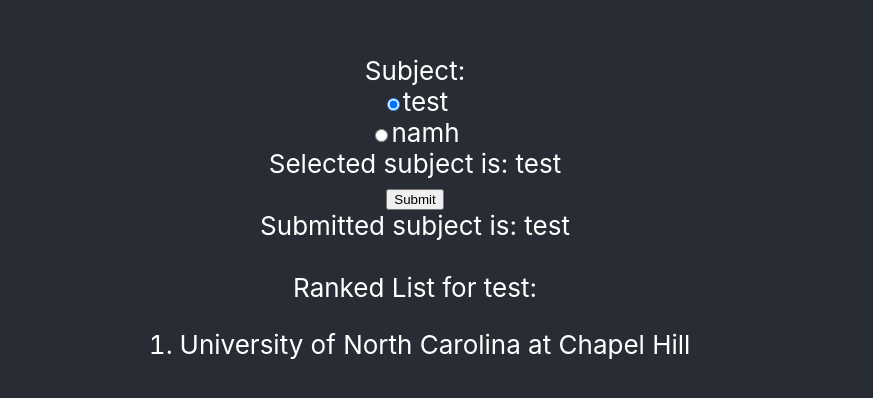
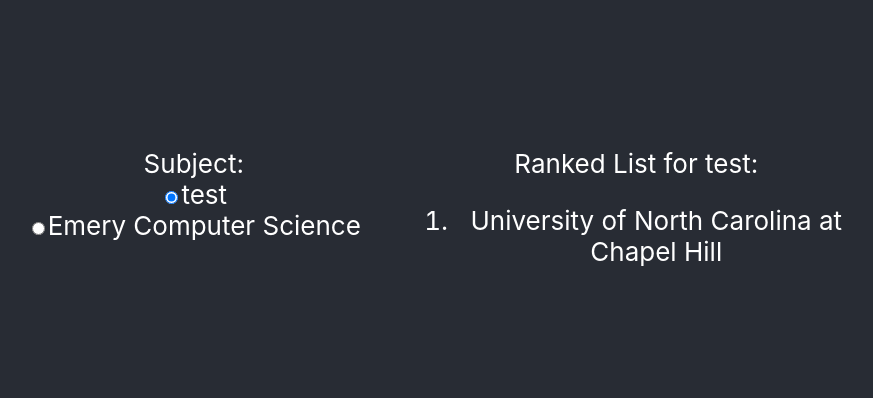
Before and after one commit to AlanChen4/StemRanked, a React (Create React App) app: page / in a window 1280 px wide. Shown: the part 180-578 px from the top of the page, without its empty margins (225-1098 px from the left). Built offline with nearby package versions, Linux system fonts and the light colour scheme.

Commit message:
cleaned up remaining React template stuff; restructured component dir tree

```diff
--- a/src/App.css
+++ b/src/App.css
@@ -1,16 +1,5 @@
 .App {
   text-align: center;
-}
-
-.App-logo {
-  height: 40vmin;
-  pointer-events: none;
-}
-
-@media (prefers-reduced-motion: no-preference) {
-  .App-logo {
-    animation: App-logo-spin infinite 20s linear;
-  }
 }
 
 .App-header {
@@ -23,16 +12,3 @@
   font-size: calc(10px + 2vmin);
   color: white;
 }
-
-.App-link {
-  color: #61dafb;
-}
-
-@keyframes App-logo-spin {
-  from {
-    transform: rotate(0deg);
-  }
-  to {
-    transform: rotate(360deg);
-  }
-}
--- a/src/App.js
+++ b/src/App.js
@@ -1,13 +1,13 @@
 import React from 'react';
 import './App.css';
-import InputForm from './InputForm';
+import RankingInputForm from './components/RankingInputForm';
 
 
 function App() {
   return (
     <div className="App">
       <header className="App-header">
-        <InputForm />
+        <RankingInputForm />
       </header>
     </div>
   );
--- /dev/null
+++ b/src/components/InputForm.css
@@ -0,0 +1,11 @@
+.Wrapper {
+    display: flex;
+}
+
+.Input {
+    flex: 1;
+}
+
+.Rankings {
+    flex: 1;
+}
--- a/src/InputForm.js
+++ b/src/components/RankingInputForm.js
@@ -1,22 +1,19 @@
 import React from 'react';
 import { useState, useEffect } from 'react';
-import rankings from './util/dataRanker';
+import rankings from '../util/dataRanker';
+import './InputForm.css';
 
-function InputForm() {
+
+function RankingInputForm() {
     const [selectedSubject, setSelectedSubject] = useState('test');
-    const [submittedSubject, setSubmittedSubject] = useState('test');
 
     const onSubjectChange = (event) => {
         setSelectedSubject(event.target.value);
     }
-    const formSubmit = (event) => {
-        event.preventDefault();
-        setSubmittedSubject(selectedSubject);
-    }
 
     return(
-      <div>
-        <form onSubmit={formSubmit}>
+      <div className="Wrapper">
+        <form className="Input">
           Subject:
           <br />
           <label>
@@ -32,28 +29,22 @@ function InputForm() {
           <label>
             <input
               type="radio"
-              value="namh"
-              checked={selectedSubject === "namh"}
+              value="Emery Computer Science"
+              checked={selectedSubject === "Emery Computer Science"}
               onChange={onSubjectChange}
             />
-            namh
+            Emery Computer Science
           </label>
-          <div>
-            Selected subject is: {selectedSubject}
-          </div>
-          <input type="submit" value="Submit" />
-          <div>Submitted subject is: {submittedSubject}</div>
         </form>
-        <br />
-        <div>
-          Ranked List for {submittedSubject}:
+        <div className="Rankings">
+          Ranked List for {selectedSubject}:
+          <RankedSchoolList subject={selectedSubject} />
         </div>
-        <SchoolRankingList subject={submittedSubject} />
       </div>
     );
   }
 
-function SchoolRankingList(props) {
+function RankedSchoolList(props) {
     const [ranks, setRanks] = useState({});
     let school_ranks = [];
 
@@ -66,7 +57,9 @@ function SchoolRankingList(props) {
     }, [props.subject]); // eslint-disable-line
 
     for (const [key, value] of Object.entries(ranks)) { // eslint-disable-line
-        school_ranks.push(key);
+        if (value !== undefined) { // temporary if statement to catch bugged rankings TODO: figure out why some ranking values become undefined
+          school_ranks.push(key);
+        }
     }
 
     return (
@@ -76,4 +69,4 @@ function SchoolRankingList(props) {
     );
 }
 
-export default InputForm;
+export default RankingInputForm;
```
Also changed, not shown: src/logo.svg (deleted).
